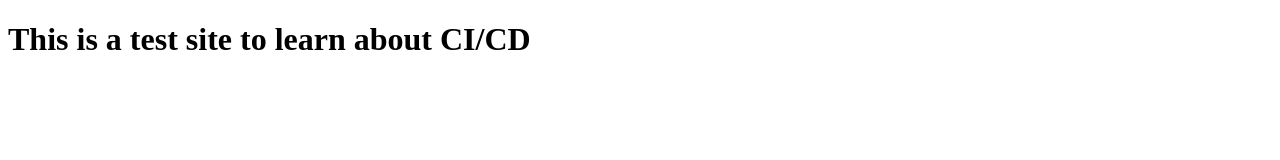
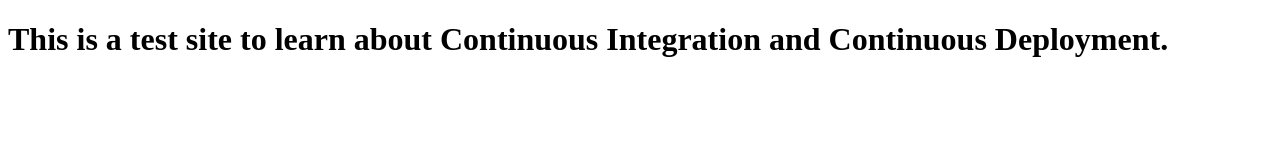
Before and after one commit to desilvasupun/ci_cd_demo, a plain HTML site: page index.html in a window 1280 px wide. Drawn offline with Linux system fonts and the light colour scheme.

Commit message:
Changes index.html to see whether netlify autopublishes or not

```diff
--- a/index.html
+++ b/index.html
@@ -6,6 +6,9 @@
     <title>Home</title>
   </head>
   <body>
-    <h1>This is a test site to learn about CI/CD</h1>
+    <h1>
+      This is a test site to learn about Continuous Integration and Continuous
+      Deployment.
+    </h1>
   </body>
 </html>
```
